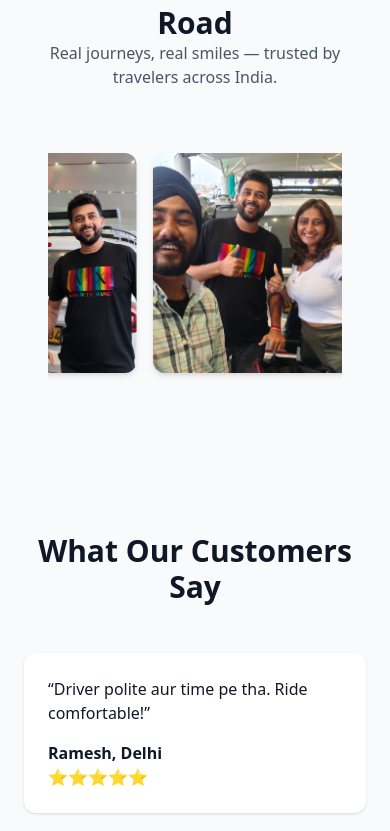
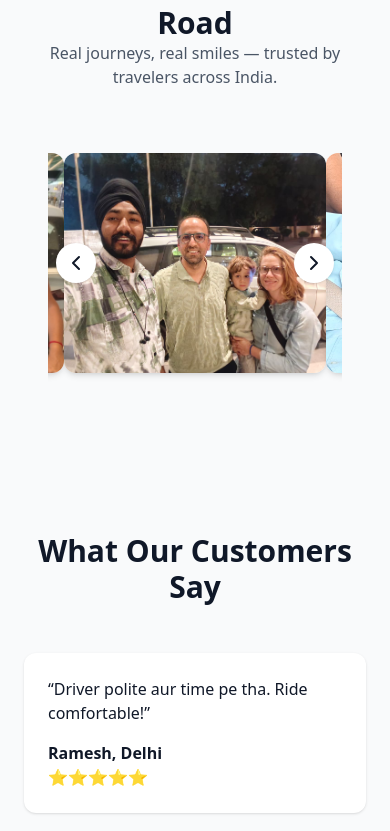
Before and after one commit to nishan-khiva/HappyTravels, a React (Vite) app: page /home in a window 390 px wide. Shown: the part 2053-2884 px from the top of the page. Built offline with nearby package versions, Linux system fonts and the light colour scheme.

Commit message:
update image slider

```diff
--- a/src/component/ImageSlider.jsx
+++ b/src/component/ImageSlider.jsx
@@ -1,5 +1,6 @@
 import { motion, useAnimation } from "framer-motion";
 import { useEffect, useState } from "react";
+import { ChevronLeft, ChevronRight } from "lucide-react";
 
 import img1 from "../assets/image1.jpeg";
 import img2 from "../assets/image2.jpeg";
@@ -9,50 +10,109 @@ import img5 from "../assets/image5.jpeg";
 import img6 from "../assets/image6.jpeg";
 import img7 from "../assets/image7.jpeg";
 import img8 from "../assets/image8.jpeg";
-import img12 from "../assets/image12.jpeg";
 import img10 from "../assets/image10.jpeg";
 import img11 from "../assets/image11.jpeg";
+import img12 from "../assets/image12.jpeg";
 
-const images = [img1, img2, img3, img5, img6, img7,img8,img10, img12];
+const images = [img1, img2, img3, img5, img6, img7, img8, img10, img12];
 
 export const ImageSlider = () => {
+  const [current, setCurrent] = useState(0);
+  const [isMobile, setIsMobile] = useState(window.innerWidth < 768);
   const controls = useAnimation();
-  const [paused, setPaused] = useState(false);
 
-  // 📱 detect mobile
-  const isMobile = window.innerWidth < 768;
+  // Detect screen resize
+  useEffect(() => {
+    const handleResize = () => setIsMobile(window.innerWidth < 768);
+    window.addEventListener("resize", handleResize);
+    return () => window.removeEventListener("resize", handleResize);
+  }, []);
 
+  // Mobile auto-slide
   useEffect(() => {
-    if (!paused) {
+    if (isMobile) {
+      const interval = setInterval(() => {
+        setCurrent((prev) => (prev + 1) % images.length);
+      }, 3000); // every 3 seconds
+      return () => clearInterval(interval);
+    }
+  }, [isMobile]);
+
+  // Desktop continuous scroll
+  useEffect(() => {
+    if (!isMobile) {
       controls.start({
         x: ["0%", "-100%"],
         transition: {
-          duration: isMobile ? 14 : 25, // 🔥 mobile faster
+          duration: 25,
           ease: "linear",
           repeat: Infinity,
         },
       });
     }
-  }, [paused, controls, isMobile]);
+  }, [controls, isMobile]);
 
+  // Mobile navigation
+  const prevSlide = () =>
+    setCurrent((prev) => (prev - 1 + images.length) % images.length);
+  const nextSlide = () => setCurrent((prev) => (prev + 1) % images.length);
+
+  // ===== Mobile Carousel =====
+  if (isMobile) {
+    return (
+      <div className="relative w-full overflow-hidden py-8 px-4">
+        <div
+          className="flex transition-transform duration-500"
+          style={{ transform: `translateX(-${current * 100}%)` }}
+        >
+          {images.map((img, i) => (
+            <div
+              key={i}
+              className="min-w-full h-[220px] rounded-xl overflow-hidden shadow-md"
+            >
+              <img
+                src={img}
+                alt={`Slide ${i + 1}`}
+                className="w-full h-full object-cover"
+              />
+            </div>
+          ))}
+        </div>
+
+        {/* Navigation Arrows */}
+        <button
+          onClick={prevSlide}
+          className="absolute top-1/2 left-2 -translate-y-1/2 bg-white p-2 rounded-full shadow"
+        >
+          <ChevronLeft size={24} />
+        </button>
+        <button
+          onClick={nextSlide}
+          className="absolute top-1/2 right-2 -translate-y-1/2 bg-white p-2 rounded-full shadow"
+        >
+          <ChevronRight size={24} />
+        </button>
+      </div>
+    );
+  }
+
+  // ===== Desktop Continuous Scroll =====
   return (
     <div className="w-full overflow-hidden py-8 px-4">
-      <motion.div className="flex gap-4" animate={controls}>
+      <motion.div
+        className="flex gap-4"
+        animate={controls}
+        style={{ display: "flex" }}
+      >
         {[...images, ...images].map((img, i) => (
           <motion.div
             key={i}
-            onMouseEnter={() => {
-              setPaused(true);
-              controls.stop();
-            }}
-            onMouseLeave={() => setPaused(false)}
-            whileHover={!isMobile ? { scale: 1.1 } : {}}
-            className="min-w-[200px] sm:min-w-[240px] h-[220px] sm:h-[270px] rounded-xl overflow-hidden shadow-md"
+            whileHover={{ scale: 1.05 }}
+            className="min-w-[240px] h-[270px] rounded-xl overflow-hidden shadow-md"
           >
             <img
               src={img}
-              alt="Happy Travels"
-              loading="lazy"   // 🚀 mobile performance boost
+              alt={`Slide ${i + 1}`}
               className="w-full h-full object-cover"
             />
           </motion.div>
@@ -60,4 +120,4 @@ export const ImageSlider = () => {
       </motion.div>
     </div>
   );
-}
+};
```
